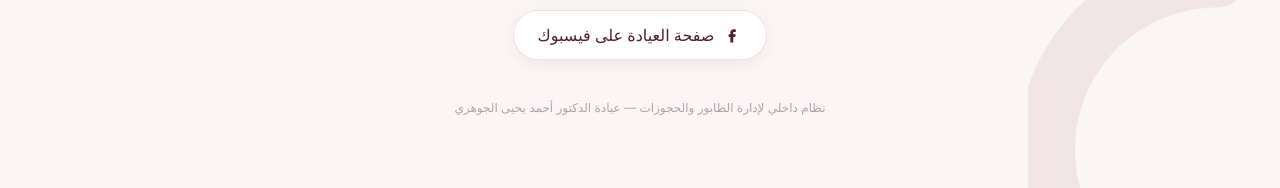
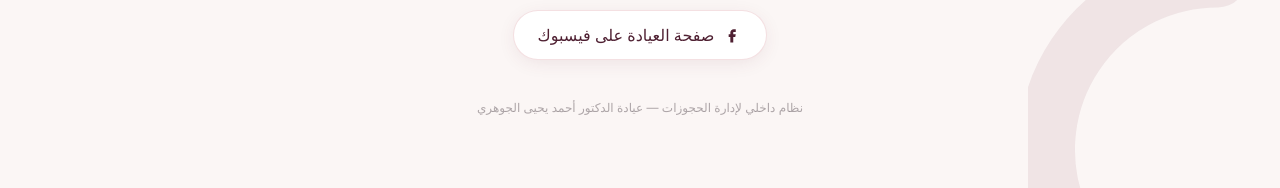
Before and after one commit to salmanibyaseen-oss/OBGYN, a Next.js app: page / in a window 1280 px wide. Shown: the part 885-1073 px from the top of the page. Built offline with nearby package versions, Linux system fonts and the light colour scheme.

Commit message:
Update page.tsx

```diff
--- a/app/page.tsx
+++ b/app/page.tsx
@@ -176,7 +176,7 @@ export default function HomePage() {
         </div>
 
         <p className="mt-10 text-center text-xs text-plum-900/40">
-          نظام داخلي لإدارة الطابور والحجوزات — {CLINIC_NAME}
+          نظام داخلي لإدارة الحجوزات — {CLINIC_NAME}
         </p>
       </div>
     </main>
```
